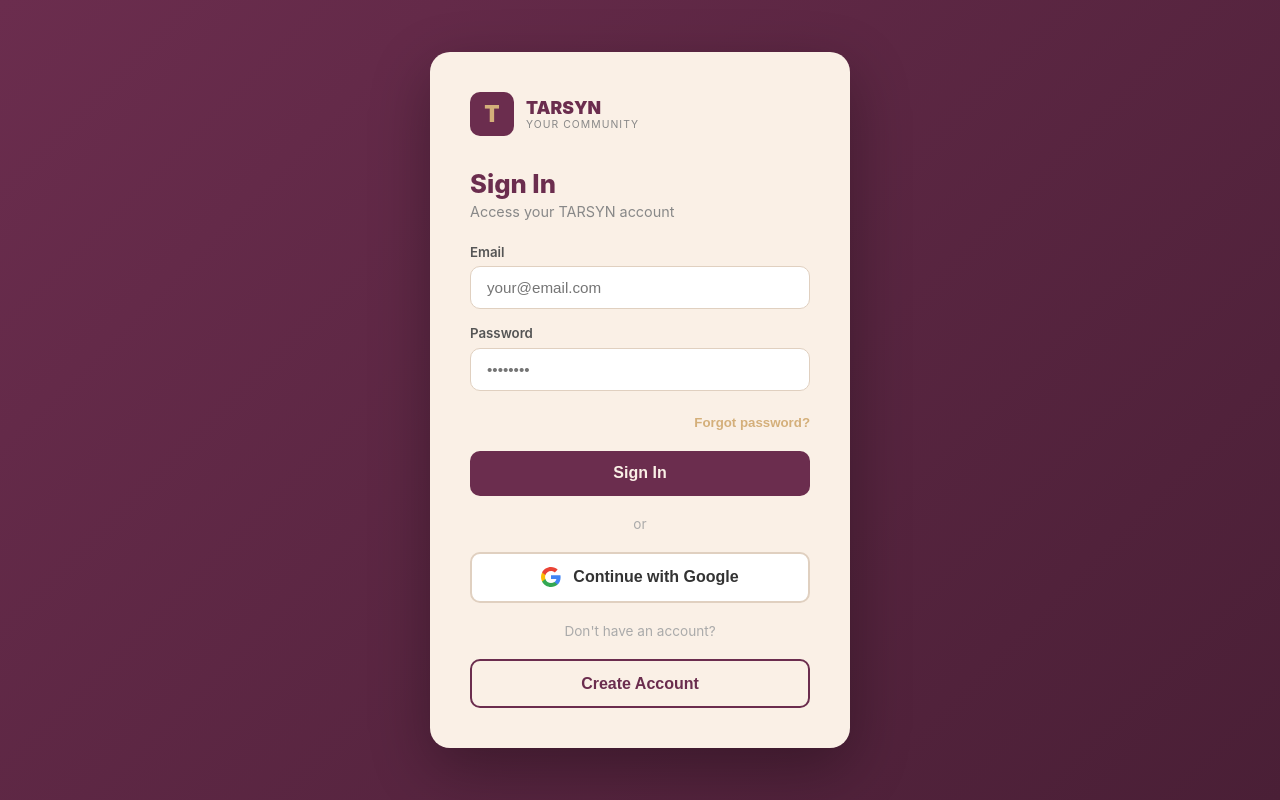
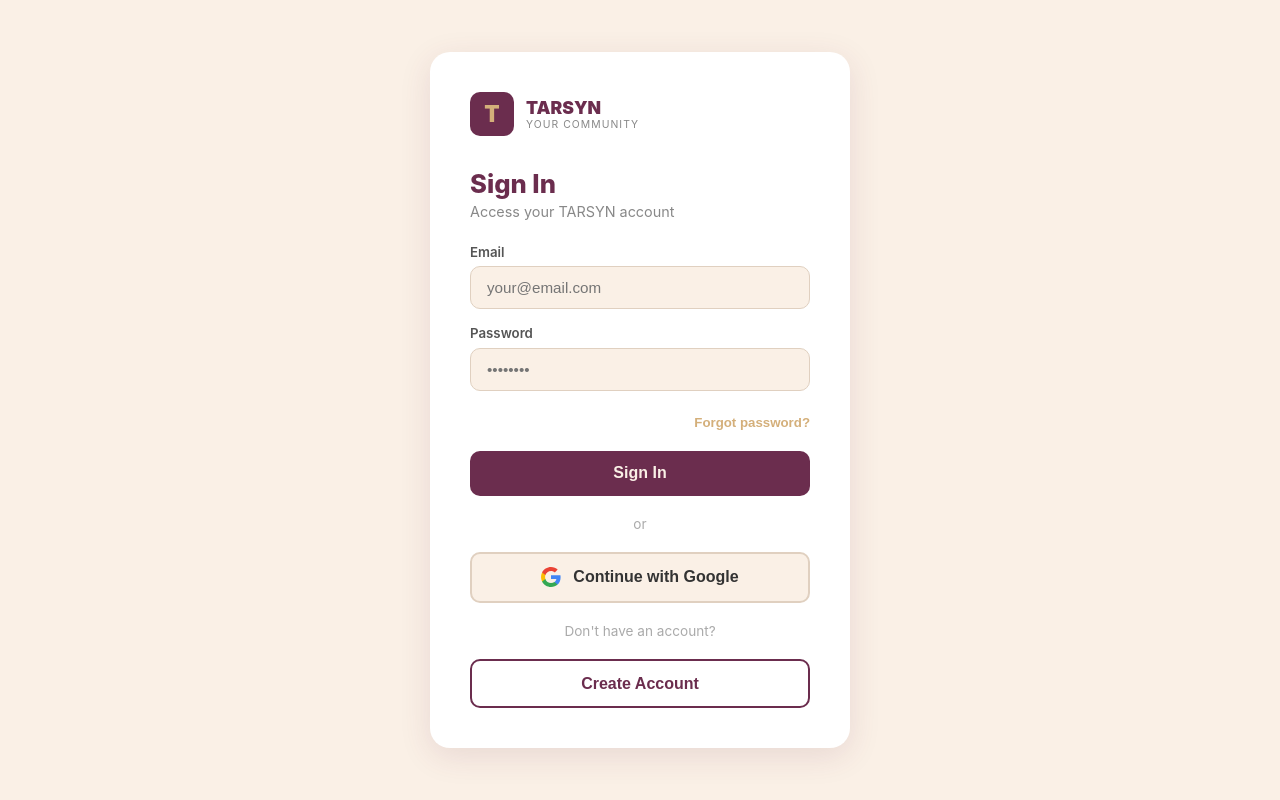
Before and after one commit to Rachelejr/tarsyn-app, a Next.js app: page /login in a window 1280 px wide. Built offline with nearby package versions, Linux system fonts and the light colour scheme.

Commit message:
Fix login - cream background, show OTP code on screen

```diff
--- a/src/app/login/page.tsx
+++ b/src/app/login/page.tsx
@@ -17,6 +17,7 @@ export default function LoginPage() {
   const [userId, setUserId] = useState('');
   const [userEmail, setUserEmail] = useState('');
   const [resendMsg, setResendMsg] = useState('');
+  const [otpDisplay, setOtpDisplay] = useState('');
 
   const redirectByRole = async (uid: string, uEmail: string) => {
     const mq = query(collection(db, 'members'), where('email', '==', uEmail));
@@ -35,11 +36,16 @@ export default function LoginPage() {
     const otp = generateOTP();
     const expires = Date.now() + 10 * 60 * 1000;
     await setDoc(doc(db, 'otp_codes', uid), { otp, expires, email: uEmail });
-    await fetch('/api/auth/send-2fa', {
-      method: 'POST',
-      headers: { 'Content-Type': 'application/json' },
-      body: JSON.stringify({ email: uEmail, otp }),
-    });
+    setOtpDisplay(otp);
+    try {
+      await fetch('/api/auth/send-2fa', {
+        method: 'POST',
+        headers: { 'Content-Type': 'application/json' },
+        body: JSON.stringify({ email: uEmail, otp }),
+      });
+    } catch {
+      // Email send failed but OTP is in Firestore
+    }
   };
 
   const handleLogin = async (e: React.FormEvent) => {
@@ -92,6 +98,7 @@ export default function LoginPage() {
 
   const handleResend = async () => {
     setError('');
+    setCode(['','','','','','']);
     await sendOTP(userId, userEmail);
     setResendMsg('New code sent!');
     setTimeout(() => setResendMsg(''), 4000);
@@ -124,12 +131,18 @@ export default function LoginPage() {
 
   if (step === '2fa') {
     return (
-      <div style={{minHeight:'100vh',background:'linear-gradient(135deg,#6B2D4E,#4A1F36)',display:'flex',alignItems:'center',justifyContent:'center',padding:'1rem',fontFamily:'Inter,sans-serif'}}>
-        <div style={{background:'#FAF0E6',borderRadius:'20px',padding:'2.5rem',width:'100%',maxWidth:'420px',boxShadow:'0 20px 60px rgba(0,0,0,0.3)',textAlign:'center'}}>
+      <div style={{minHeight:'100vh',background:'#FAF0E6',display:'flex',alignItems:'center',justifyContent:'center',padding:'1rem',fontFamily:'Inter,sans-serif'}}>
+        <div style={{background:'#fff',borderRadius:'20px',padding:'2.5rem',width:'100%',maxWidth:'420px',boxShadow:'0 8px 32px rgba(107,45,78,0.12)',textAlign:'center'}}>
           <div style={{fontSize:'3rem',marginBottom:'1rem'}}>🔐</div>
           <h2 style={{fontSize:'1.5rem',fontWeight:800,color:'#6B2D4E',margin:'0 0 0.5rem'}}>Check your email!</h2>
           <p style={{color:'#888',fontSize:'0.9rem',margin:'0 0 0.25rem'}}>A 6-digit code was sent to</p>
-          <p style={{color:'#6B2D4E',fontWeight:700,margin:'0 0 1.5rem'}}>{userEmail}</p>
+          <p style={{color:'#6B2D4E',fontWeight:700,margin:'0 0 1rem'}}>{userEmail}</p>
+          {otpDisplay && (
+            <div style={{background:'#FFF3CD',border:'1px solid #D4AF7A',borderRadius:'10px',padding:'0.75rem',marginBottom:'1rem',fontSize:'0.88rem',color:'#6B2D4E'}}>
+              <strong>Your code:</strong> <span style={{fontSize:'1.3rem',fontWeight:800,letterSpacing:'0.2em'}}>{otpDisplay}</span>
+              <p style={{margin:'0.25rem 0 0',fontSize:'0.75rem',color:'#888'}}>Use this code if you did not receive the email</p>
+            </div>
+          )}
           {error && <div style={{background:'#F8D7DA',color:'#721C24',border:'1px solid #F5C6CB',borderRadius:'8px',padding:'0.75rem',fontSize:'0.88rem',marginBottom:'1rem'}}>{error}</div>}
           {resendMsg && <div style={{background:'#D4EDDA',color:'#155724',borderRadius:'8px',padding:'0.75rem',fontSize:'0.88rem',marginBottom:'1rem'}}>{resendMsg}</div>}
           <label style={{display:'block',fontSize:'0.83rem',fontWeight:600,color:'#555',marginBottom:'0.75rem'}}>Enter your 6-digit code</label>
@@ -148,7 +161,7 @@ export default function LoginPage() {
                     if (prev) (prev as HTMLInputElement).focus();
                   }
                 }}
-                style={{width:'46px',height:'56px',textAlign:'center',fontSize:'1.4rem',fontWeight:700,border:'2px solid #E0D0C0',borderRadius:'10px',background:'#fff',color:'#6B2D4E',outline:'none'}}
+                style={{width:'46px',height:'56px',textAlign:'center',fontSize:'1.4rem',fontWeight:700,border:'2px solid #E0D0C0',borderRadius:'10px',background:'#FAF0E6',color:'#6B2D4E',outline:'none'}}
               />
             ))}
           </div>
@@ -162,7 +175,7 @@ export default function LoginPage() {
           <button onClick={handleResend} style={{background:'none',border:'none',color:'#D4AF7A',fontWeight:600,cursor:'pointer',fontSize:'0.88rem',marginBottom:'0.5rem',display:'block',width:'100%'}}>
             Resend code
           </button>
-          <button onClick={() => { setStep('login'); setCode(['','','','','','']); setError(''); }} style={{background:'none',border:'none',color:'#888',cursor:'pointer',fontSize:'0.85rem'}}>
+          <button onClick={() => { setStep('login'); setCode(['','','','','','']); setError(''); setOtpDisplay(''); }} style={{background:'none',border:'none',color:'#888',cursor:'pointer',fontSize:'0.85rem'}}>
             Back to login
           </button>
         </div>
@@ -171,8 +184,8 @@ export default function LoginPage() {
   }
 
   return (
-    <div style={{minHeight:'100vh',background:'linear-gradient(135deg,#6B2D4E,#4A1F36)',display:'flex',alignItems:'center',justifyContent:'center',padding:'1rem',fontFamily:'Inter,sans-serif'}}>
-      <div style={{background:'#FAF0E6',borderRadius:'20px',padding:'2.5rem',width:'100%',maxWidth:'420px',boxShadow:'0 20px 60px rgba(0,0,0,0.3)'}}>
+    <div style={{minHeight:'100vh',background:'#FAF0E6',display:'flex',alignItems:'center',justifyContent:'center',padding:'1rem',fontFamily:'Inter,sans-serif'}}>
+      <div style={{background:'#fff',borderRadius:'20px',padding:'2.5rem',width:'100%',maxWidth:'420px',boxShadow:'0 8px 32px rgba(107,45,78,0.12)'}}>
         <div style={{display:'flex',alignItems:'center',gap:'0.75rem',marginBottom:'2rem'}}>
           <div style={{width:'44px',height:'44px',background:'#6B2D4E',color:'#D4AF7A',borderRadius:'10px',display:'flex',alignItems:'center',justifyContent:'center',fontWeight:900,fontSize:'1.4rem'}}>T</div>
           <div>
@@ -186,11 +199,11 @@ export default function LoginPage() {
         <form onSubmit={handleLogin}>
           <div style={{marginBottom:'1rem'}}>
             <label style={{display:'block',fontSize:'0.83rem',fontWeight:600,color:'#555',marginBottom:'0.4rem'}}>Email</label>
-            <input style={{width:'100%',padding:'0.75rem 1rem',border:'1.5px solid #E0D0C0',borderRadius:'10px',fontSize:'0.95rem',background:'#fff',color:'#333',outline:'none',boxSizing:'border-box'}} type="email" placeholder="your@email.com" value={email} onChange={e=>setEmail(e.target.value)} required />
+            <input style={{width:'100%',padding:'0.75rem 1rem',border:'1.5px solid #E0D0C0',borderRadius:'10px',fontSize:'0.95rem',background:'#FAF0E6',color:'#333',outline:'none',boxSizing:'border-box'}} type="email" placeholder="your@email.com" value={email} onChange={e=>setEmail(e.target.value)} required />
           </div>
           <div style={{marginBottom:'1.25rem'}}>
             <label style={{display:'block',fontSize:'0.83rem',fontWeight:600,color:'#555',marginBottom:'0.4rem'}}>Password</label>
-            <input style={{width:'100%',padding:'0.75rem 1rem',border:'1.5px solid #E0D0C0',borderRadius:'10px',fontSize:'0.95rem',background:'#fff',color:'#333',outline:'none',boxSizing:'border-box'}} type="password" placeholder="••••••••" value={password} onChange={e=>setPassword(e.target.value)} required />
+            <input style={{width:'100%',padding:'0.75rem 1rem',border:'1.5px solid #E0D0C0',borderRadius:'10px',fontSize:'0.95rem',background:'#FAF0E6',color:'#333',outline:'none',boxSizing:'border-box'}} type="password" placeholder="••••••••" value={password} onChange={e=>setPassword(e.target.value)} required />
           </div>
           <div style={{textAlign:'right',marginBottom:'1.25rem'}}>
             <button type="button" style={{background:'none',border:'none',color:'#D4AF7A',fontSize:'0.83rem',fontWeight:600,cursor:'pointer'}} onClick={()=>router.push('/forgot-password')}>Forgot password?</button>
@@ -200,7 +213,7 @@ export default function LoginPage() {
           </button>
         </form>
         <div style={{textAlign:'center',margin:'1.25rem 0',color:'#aaa',fontSize:'0.85rem'}}>or</div>
-        <button onClick={handleGoogle} disabled={loading} style={{width:'100%',padding:'0.85rem',background:'#fff',color:'#333',border:'2px solid #E0D0C0',borderRadius:'10px',fontSize:'1rem',fontWeight:600,cursor:'pointer',display:'flex',alignItems:'center',justifyContent:'center',gap:'0.75rem'}}>
+        <button onClick={handleGoogle} disabled={loading} style={{width:'100%',padding:'0.85rem',background:'#FAF0E6',color:'#333',border:'2px solid #E0D0C0',borderRadius:'10px',fontSize:'1rem',fontWeight:600,cursor:'pointer',display:'flex',alignItems:'center',justifyContent:'center',gap:'0.75rem'}}>
           <svg width="20" height="20" viewBox="0 0 18 18">
             <path fill="#4285F4" d="M17.64 9.2c0-.637-.057-1.251-.164-1.84H9v3.481h4.844c-.209 1.125-.843 2.078-1.796 2.717v2.258h2.908c1.702-1.567 2.684-3.874 2.684-6.615z"/>
             <path fill="#34A853" d="M9 18c2.43 0 4.467-.806 5.956-2.184l-2.908-2.258c-.806.54-1.837.86-3.048.86-2.344 0-4.328-1.584-5.036-3.711H.957v2.332C2.438 15.983 5.482 18 9 18z"/>
```
